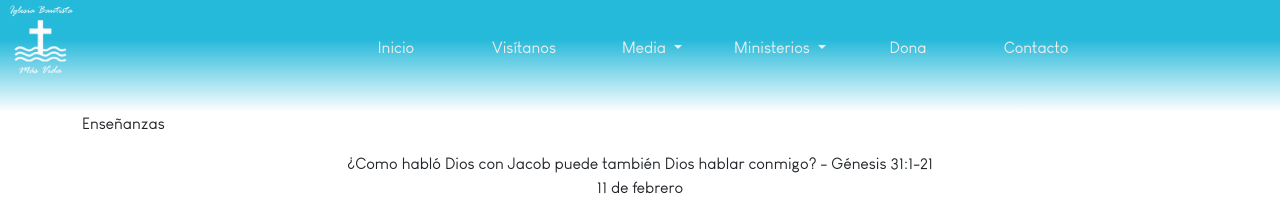
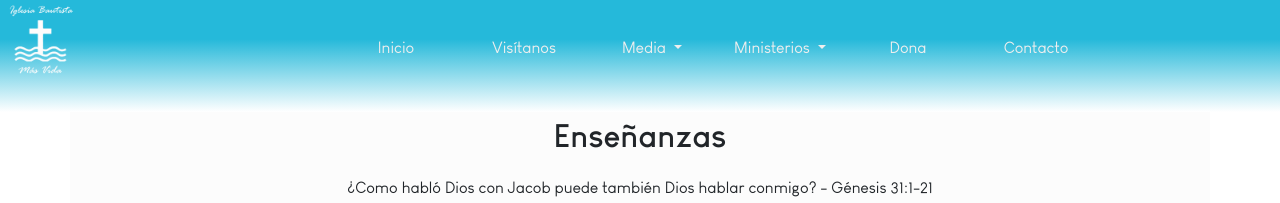
Before and after one commit to mmorac/ibmvweb, an Angular app: page /ensenanzas in a window 1280 px wide. Shown: the top 203 px of the page. Built offline with nearby package versions, Linux system fonts and the light colour scheme.

Commit message:
Se mejoró la proporción de Enseñanzas
Se mejoró el título de las Enseñanzas

Se corrigió el tamaño del contenedor para que el footer no oculte el último video

```diff
--- a/src/app/componentes/ensenanzas/ensenanzas.component.css
+++ b/src/app/componentes/ensenanzas/ensenanzas.component.css
@@ -1,5 +1,14 @@
+.encabezado{
+    width: 100%;
+    text-align: center;
+    font-family: LouisGeorgeCafeBold;
+    font-size: xx-large;
+}
+
 .contenedor-ensenanzas{
     width: 100%;
+    height: 85rem;
+    background-color: #fcfcfc;
 }
 
 .ensenanza{
```
Also changed, not shown: 1 other file (tests, documents, lock files or other folders).
